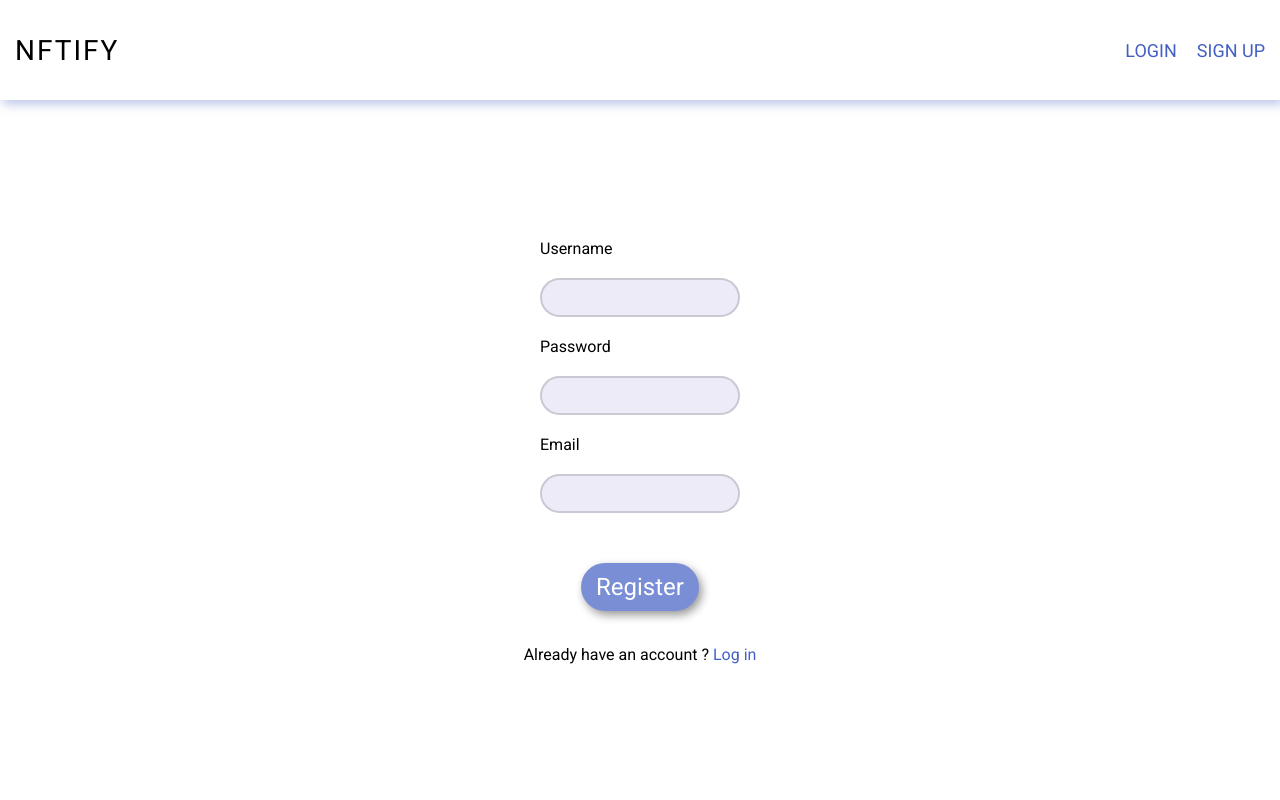
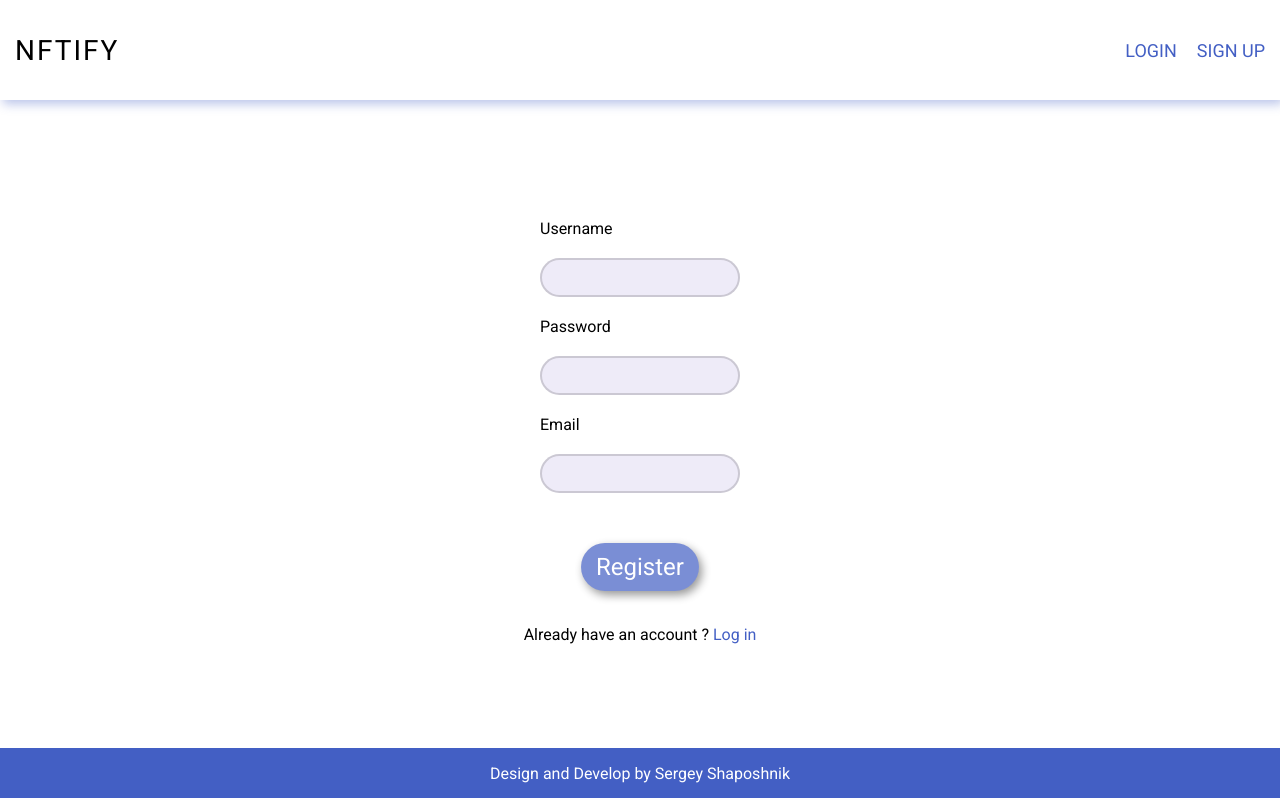
Before and after one commit to bboyruso/nfty-front, a React (Vite) app: page /register in a window 1280 px wide. Built offline with nearby package versions, Linux system fonts and the light colour scheme; no server answers.

Commit message:
Add footer and styles

```diff
--- a/src/GlobalStyle/GlobalStyle/GlobalStyle.ts
+++ b/src/GlobalStyle/GlobalStyle/GlobalStyle.ts
@@ -9,8 +9,9 @@ const GlobalStyle = createGlobalStyle`
     box-sizing: border-box;
   }
 
-  body {
 
+
+ html, body {
   min-height: 100vh;
   margin: 0;
   padding: 0;
--- a/src/GlobalStyle/theme/styled.d.ts
+++ b/src/GlobalStyle/theme/styled.d.ts
@@ -17,6 +17,7 @@ declare module "styled-components" {
     fontSizes: {
       medium: string;
       small: string;
+      smaller: string;
       large: string;
     };
   }
--- a/src/GlobalStyle/theme/theme.ts
+++ b/src/GlobalStyle/theme/theme.ts
@@ -16,6 +16,7 @@ const theme: DefaultTheme = {
     small: "18px",
     large: "28px",
     medium: "24px",
+    smaller: "16px",
   },
 };
 
--- /dev/null
+++ b/src/components/Footer/Footer.tsx
@@ -0,0 +1,11 @@
+import FooterStyled from "./FooterStyled";
+
+const Footer = (): React.ReactElement => {
+  return (
+    <FooterStyled>
+      <span>Design and Develop by Sergey Shaposhnik</span>
+    </FooterStyled>
+  );
+};
+
+export default Footer;
--- /dev/null
+++ b/src/components/Footer/FooterStyled.tsx
@@ -0,0 +1,14 @@
+import styled from "styled-components";
+
+const FooterStyled = styled.div`
+  display: flex;
+  align-items: center;
+  justify-content: center;
+  text-align: center;
+  height: 50px;
+  background-color: ${(props) => props.theme.colors.primary};
+  color: ${(props) => props.theme.colors.light};
+  font-size: ${(props) => props.theme.fontSizes.smaller};
+`;
+
+export default FooterStyled;
--- a/src/components/Layout/Layout.tsx
+++ b/src/components/Layout/Layout.tsx
@@ -4,6 +4,7 @@ import ContainerStyled from "../shared/ContainerStyled";
 import Loading from "../Loading/Loading";
 import { useAppSelector } from "../../store";
 import Modal from "../Modal/Modal";
+import Footer from "../Footer/Footer";
 
 const Layout = () => {
   const { isLoading: loading } = useAppSelector((state) => state.uiStore);
@@ -18,6 +19,7 @@ const Layout = () => {
         {message && <Modal text={message} />}
         <Outlet />
       </ContainerStyled>
+      <Footer></Footer>
     </>
   );
 };
--- a/src/components/shared/ContainerStyled.ts
+++ b/src/components/shared/ContainerStyled.ts
@@ -3,7 +3,7 @@ import styled from "styled-components";
 const ContainerStyled = styled.div`
   margin: 0 auto;
   padding: 30px 15px;
-  min-height: 86vh;
+  min-height: 81vh;
   display: flex;
   align-items: center;
   justify-content: center;
```
